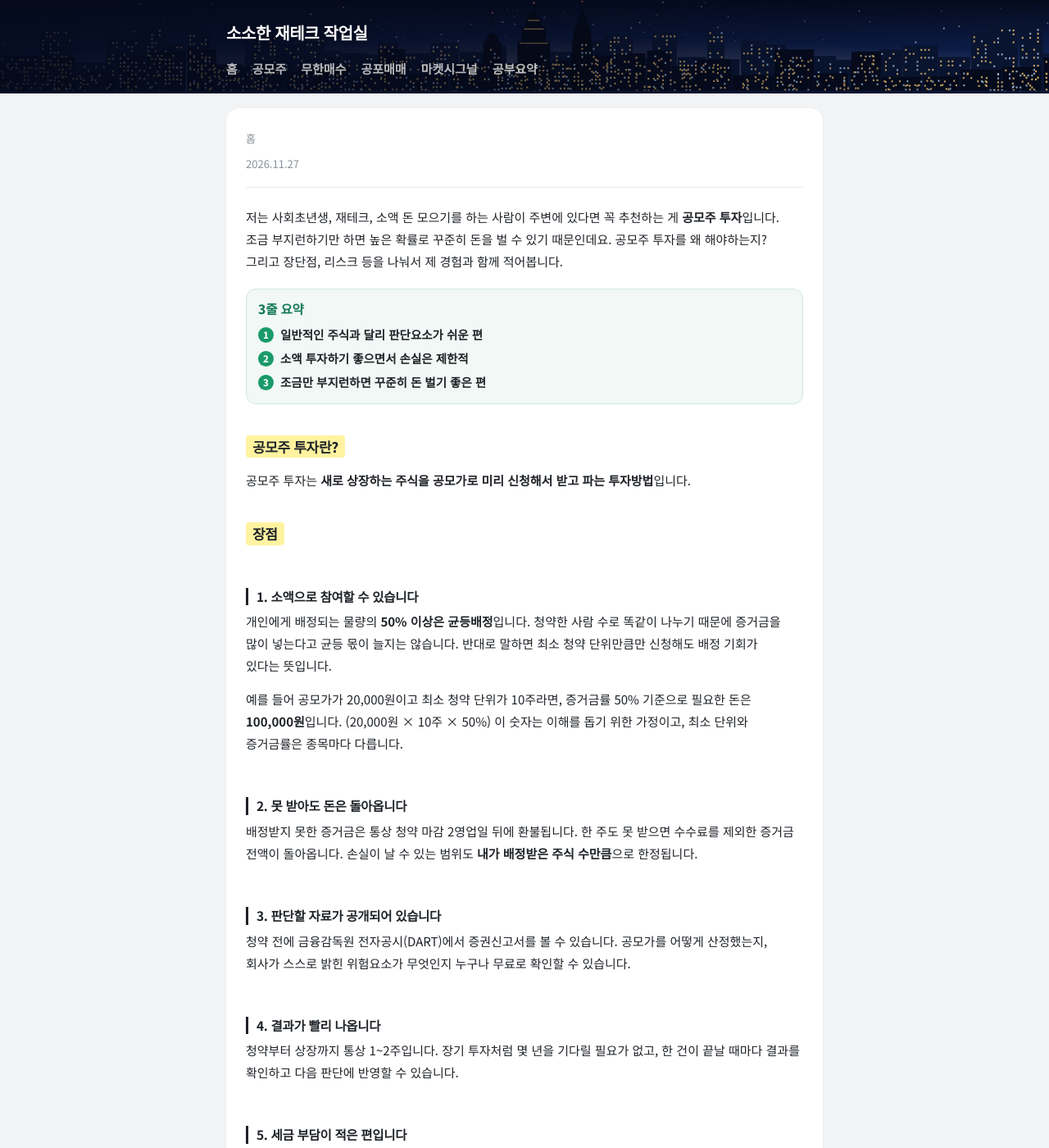
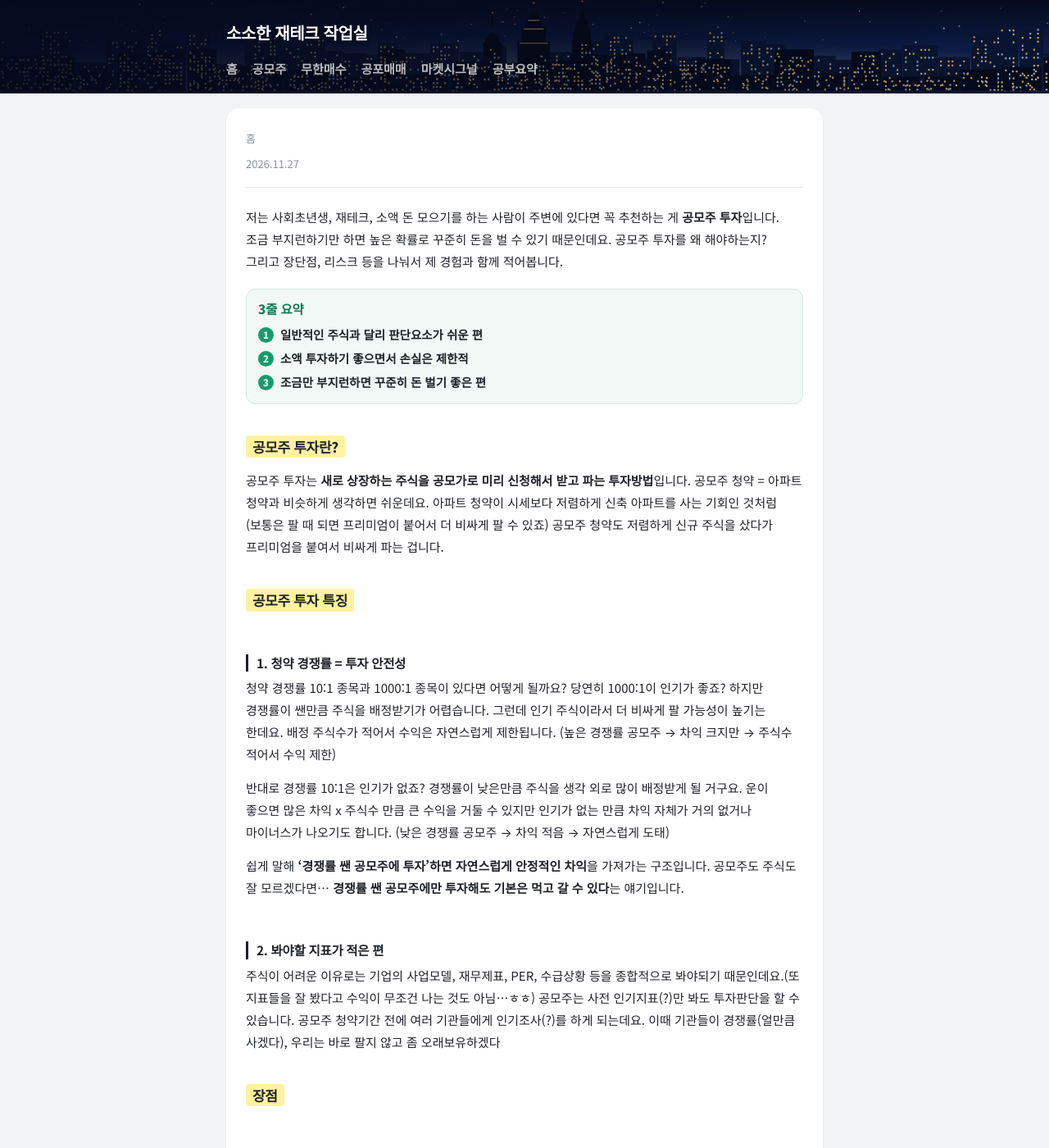
Before and after one commit to mzmzkgu/mzmzkgu.github.io, a Jekyll site: the page built from _posts/2026-10-23-ipo-pros-and-cons.md, in a window 1280 px wide and 1400 px high. Shown: the whole window at 82% size. Built offline with Jekyll 4.4.1, drawn with Linux system fonts in a browser that asks for light colours; our own code applies the rules of GitHub Pages for plain Markdown files.

Commit message:
update 2026-10-23-ipo-pros-and-cons.md

```diff
--- a/_posts/2026-10-23-ipo-pros-and-cons.md
+++ b/_posts/2026-10-23-ipo-pros-and-cons.md
@@ -21,8 +21,27 @@ tags: [투자, IPO]
 
 ## 공모주 투자란?
 
-공모주 투자는 **새로 상장하는 주식을 공모가로 미리 신청해서 받고 파는 투자방법**입니다.
+공모주 투자는 **새로 상장하는 주식을 공모가로 미리 신청해서 받고 파는 투자방법**입니다. 공모주 청약 = 아파트 청약과 비슷하게 생각하면 쉬운데요. 아파트 청약이 시세보다 저렴하게 신축 아파트를 사는 기회인 것처럼(보통은 팔 때 되면 프리미엄이 붙어서 더 비싸게 팔 수 있죠) 공모주 청약도 저렴하게 신규 주식을 샀다가 프리미엄을 붙여서 비싸게 파는 겁니다.
 
+
+## 공모주 투자 특징
+
+### 1. 청약 경쟁률 = 투자 안전성
+
+청약 경쟁률 10:1 종목과 1000:1 종목이 있다면 어떻게 될까요?
+당연히 1000:1이 인기가 좋죠? 하지만 경쟁률이 쌘만큼 주식을 배정받기가 어렵습니다. 그런데 인기 주식이라서 더 비싸게 팔 가능성이 높기는 한데요. 배정 주식수가 적어서 수익은 자연스럽게 제한됩니다.
+(높은 경쟁률 공모주 → 차익 크지만 → 주식수 적어서 수익 제한)
+
+반대로 경쟁률 10:1은 인기가 없죠? 경쟁률이 낮은만큼 주식을 생각 외로 많이 배정받게 될 거구요. 운이 좋으면 많은 차익 x 주식수 만큼 큰 수익을 거둘 수 있지만 인기가 없는 만큼 차익 자체가 거의 없거나 마이너스가 나오기도 합니다.
+(낮은 경쟁률 공모주 → 차익 적음 → 자연스럽게 도태)
+
+쉽게 말해 **'경쟁률 쌘 공모주에 투자'하면 자연스럽게 안정적인 차익**을 가져가는 구조입니다. 공모주도 주식도 잘 모르겠다면... **경쟁률 쌘 공모주에만 투자해도 기본은 먹고 갈 수 있다**는 얘기입니다.
+
+
+### 2. 봐야할 지표가 적은 편
+
+주식이 어려운 이유로는 기업의 사업모델, 재무제표, PER, 수급상황 등을 종합적으로 봐야되기 때문인데요.(또 지표들을 잘 봤다고 수익이 무조건 나는 것도 아님...ㅎㅎ)
+공모주는 사전 인기지표(?)만 봐도 투자판단을 할 수 있습니다. 공모주 청약기간 전에 여러 기관들에게 인기조사(?)를 하게 되는데요. 이때 기관들이 경쟁률(얼만큼 사겠다), 우리는 바로 팔지 않고 좀 오래보유하겠다
 
 
 
```
